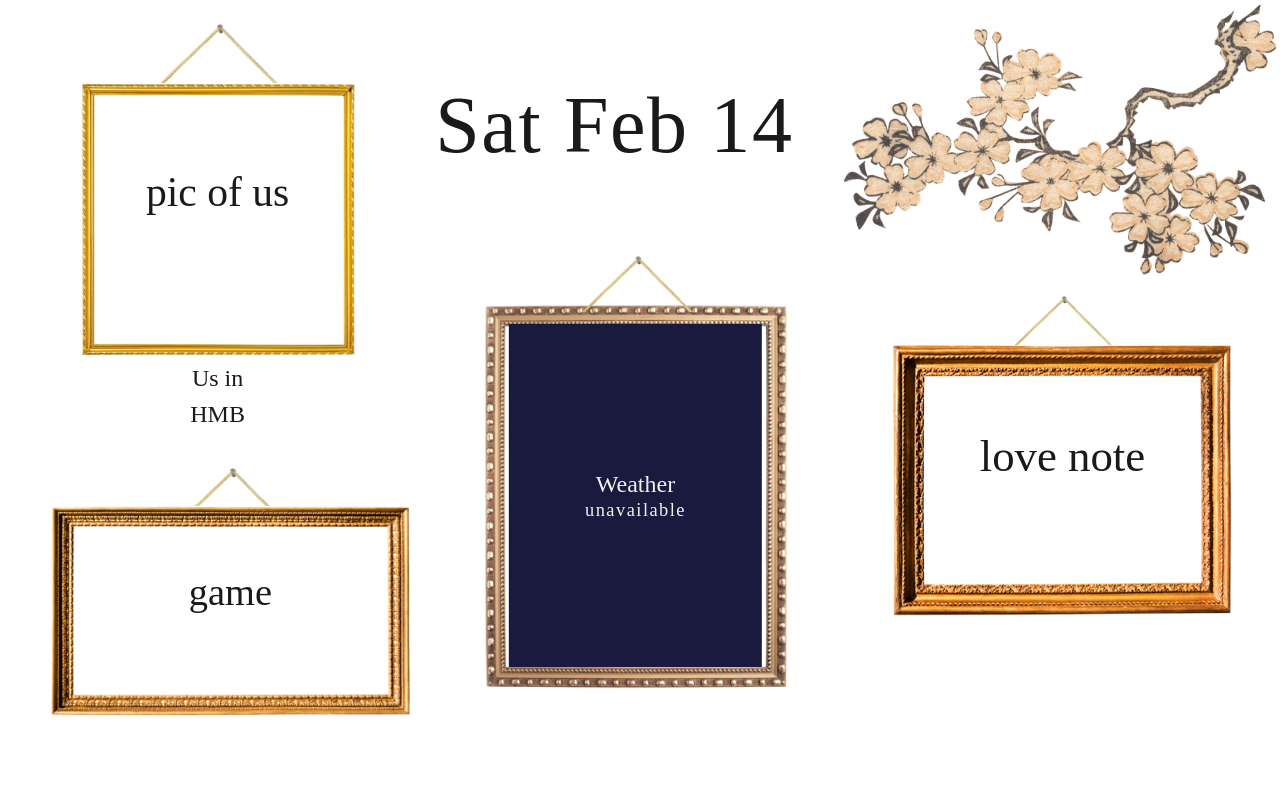
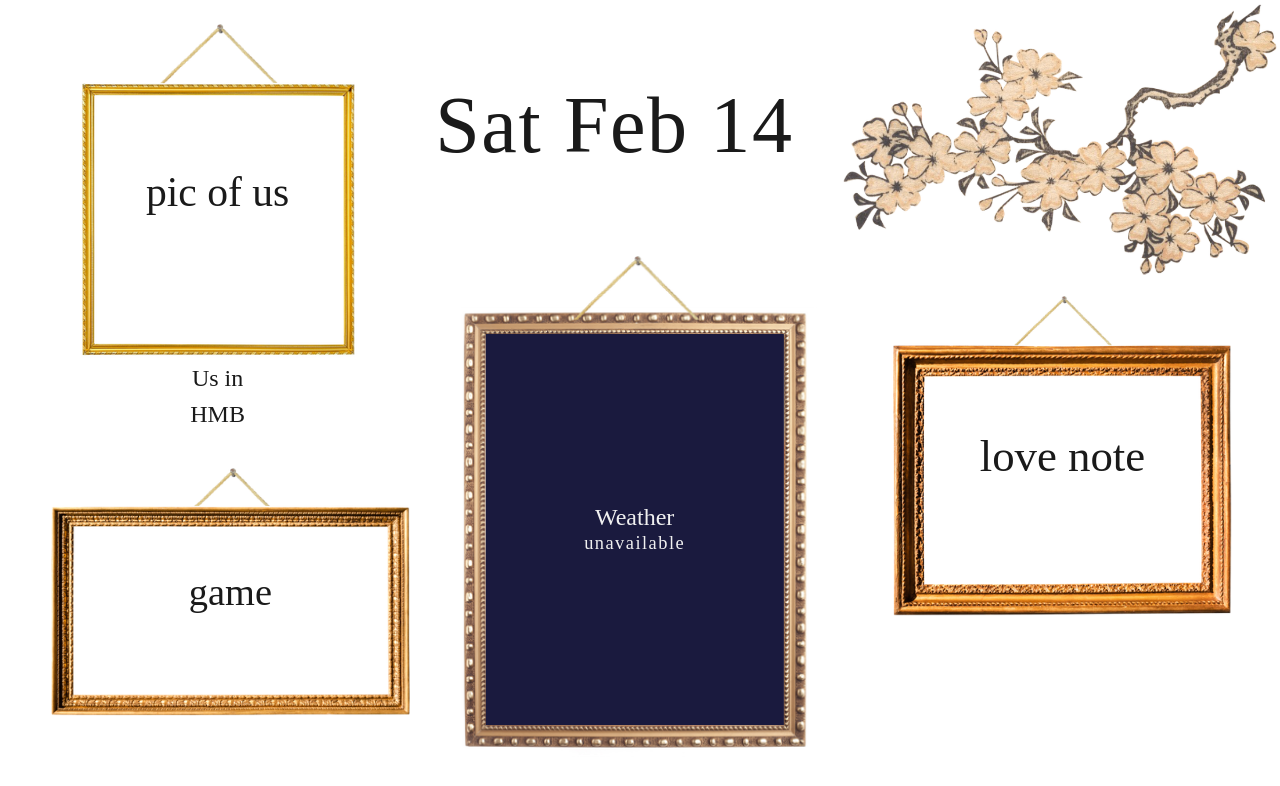
Before and after one commit to yellowlagoo/benjamins-board, a React (Vite) app: page /dashboard in a window 1280 px wide. Shown: the top 786 px of the page. Built offline with nearby package versions, Linux system fonts and the light colour scheme; no server answers; a web font is replaced by a local one.

Commit message:
fixed proportions of background

```diff
--- a/src/pages/Dashboard.css
+++ b/src/pages/Dashboard.css
@@ -147,15 +147,15 @@
   left: 50%;
   transform: translateX(-50%);
   width: 28%;
-  height: 55%;
+  aspect-ratio: 349 / 488;
 }
 
 /* Weather content sits inset inside the frame border, on top of the frame image.
    Layering: frame image (bottom) → colored background (middle) → text (top) */
 .tile-content-weather {
   top: 15.5%;
-  left: 13.5%;
-  right: 16%;
+  left: 7%;
+  right: 10%;
   bottom: 6.5%;
   z-index: 2;
   flex-direction: column;
```
